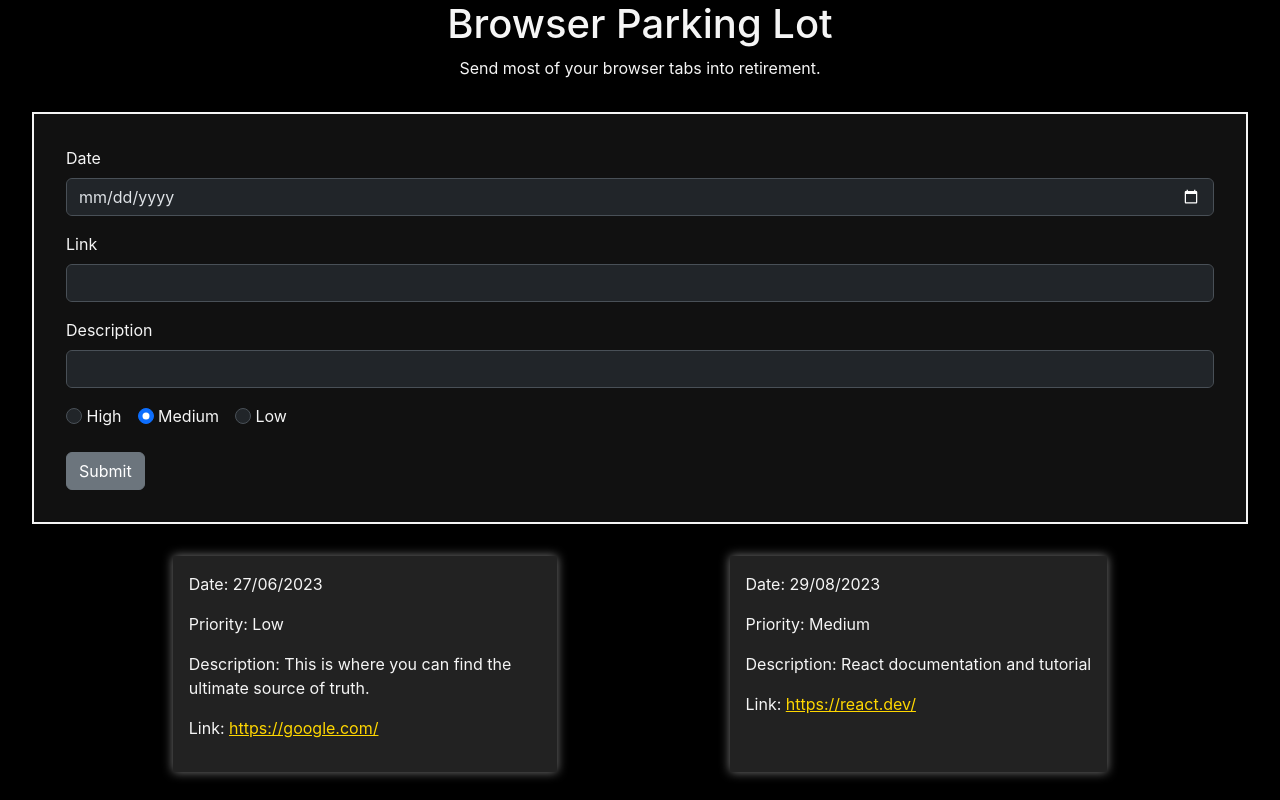
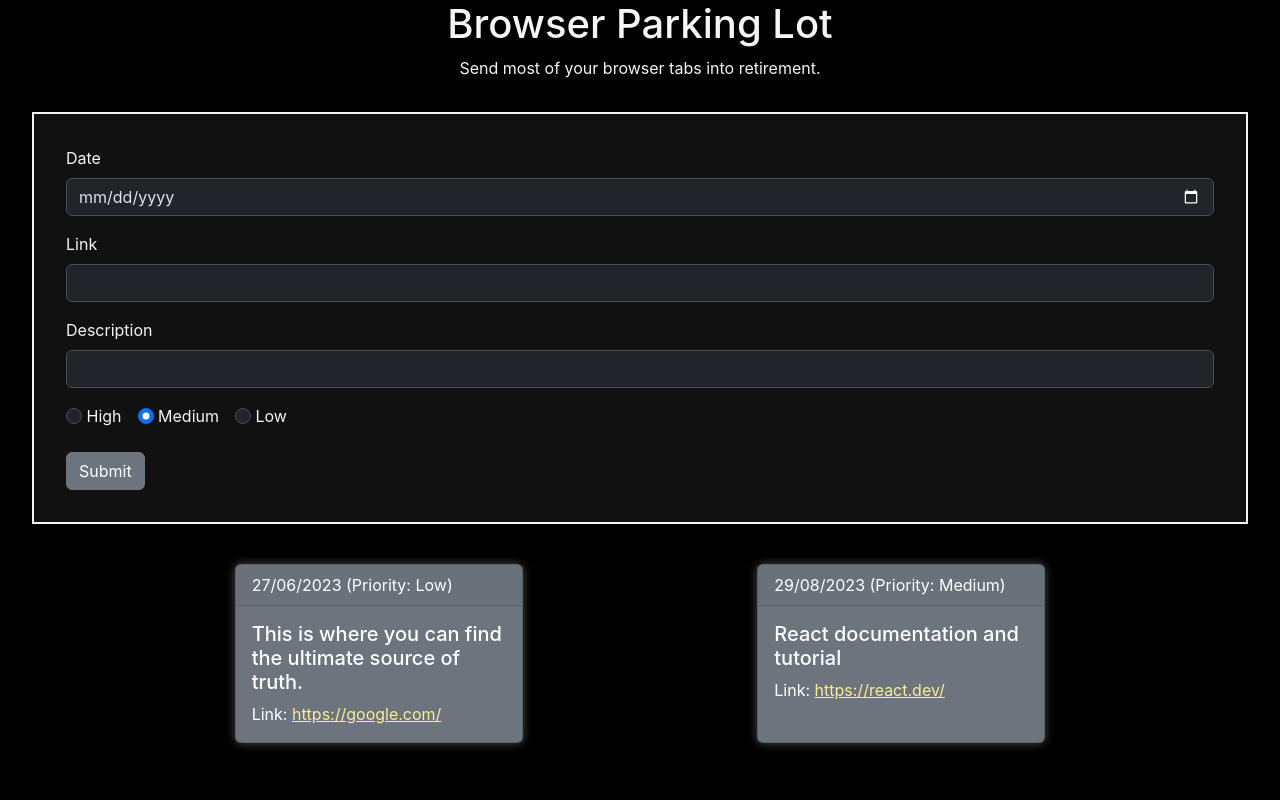
Before and after one commit to zsolt-nagy/browser-parking-lot, a React (Create React App) app: page / in a window 1280 px wide. Built offline with nearby package versions, Linux system fonts and the light colour scheme.

Commit message:
card component

```diff
--- a/src/Components/ParkingLotList/ParkingLot.css
+++ b/src/Components/ParkingLotList/ParkingLot.css
@@ -5,17 +5,16 @@
 }
 
 .parking-lot-item-container {
-    max-width: 30%;
-    background-color:#222222;
-    box-shadow: 0px 0px 10px rgba(155, 155, 155, 0.8);
-    padding: 1rem;
+    width: 18rem;
+    box-shadow: 0px 0px 10px rgba(155, 155, 155, 0.5);
     text-align: left;
 }
 
+
 .parking-lot-item-anchor {
-    color: gold;
+    color: rgb(251, 236, 152);
 }
 
 .parking-lot-item-anchor:visited {
-    color: goldenrod;
+    color: rgb(125, 224, 152);
 }
--- a/src/Components/ParkingLotList/ParkingLotItem.jsx
+++ b/src/Components/ParkingLotList/ParkingLotItem.jsx
@@ -1,17 +1,27 @@
 import React from 'react';
+import { Card, CardHeader, CardBody, CardTitle, CardText } from 'reactstrap';
 
 export default function ParkingLotItem({ id, date, priority, link, description }) {
   return (
-    <section className="parking-lot-item-container">
-        <p className="parking-lot-item-field">Date: { date }</p>
-        <p className="parking-lot-item-field">Priority: { priority }</p>
-        <p className="parking-lot-item-field">Description: { description }</p>
-        <p className="parking-lot-item-field">
+    <Card
+      className="my-2 parking-lot-item-container"
+      color="secondary"
+      inverse
+    >
+      <CardHeader>
+        { date } (Priority: { priority })
+      </CardHeader>
+      <CardBody>
+        <CardTitle tag="h5">
+          { description }
+        </CardTitle>
+        <CardText>
           Link:&nbsp;
           <a href={link} target="_blank" className="parking-lot-item-anchor">
             { link }
           </a>
-        </p>
-    </section>
+        </CardText>
+      </CardBody>
+    </Card>
   );
 }
```
